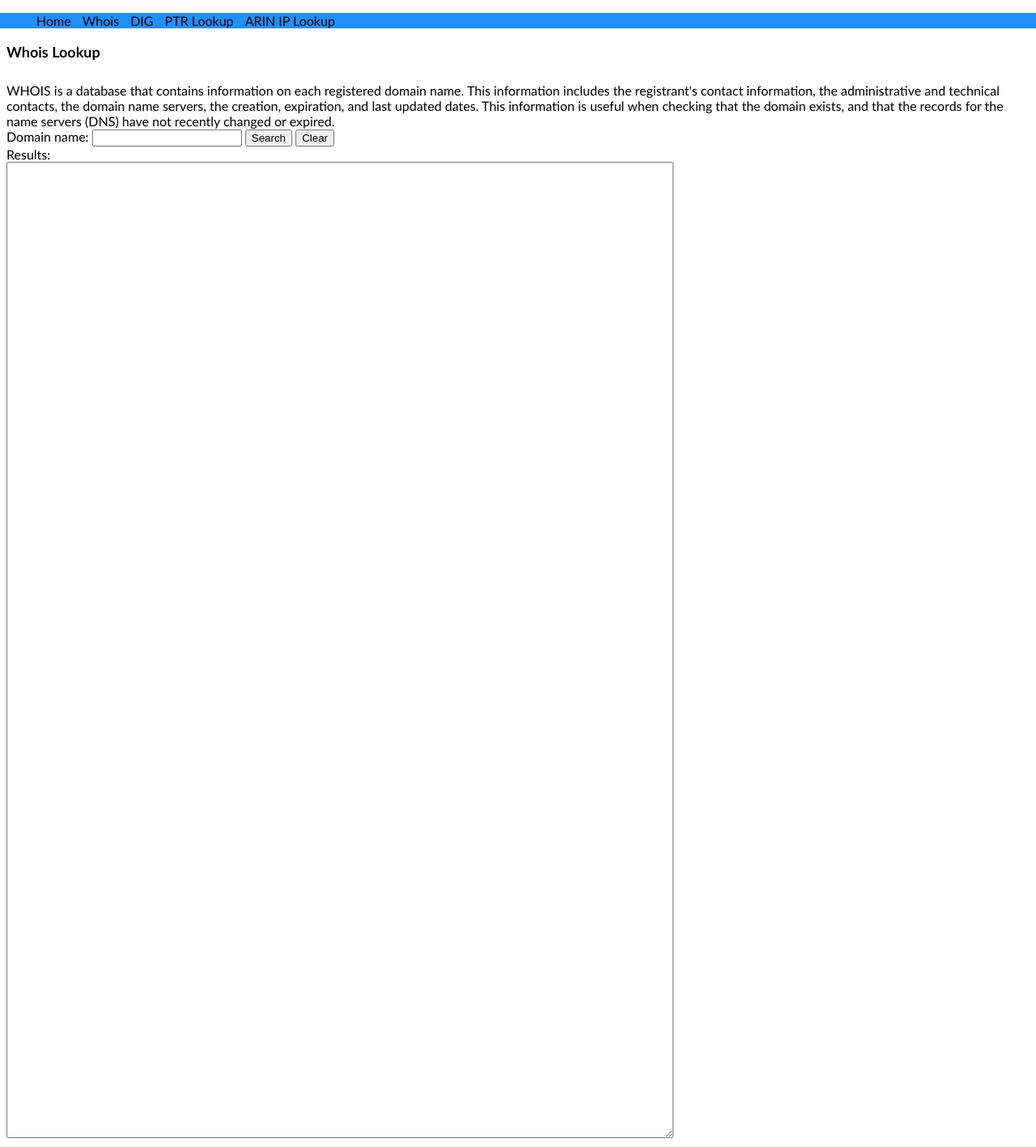
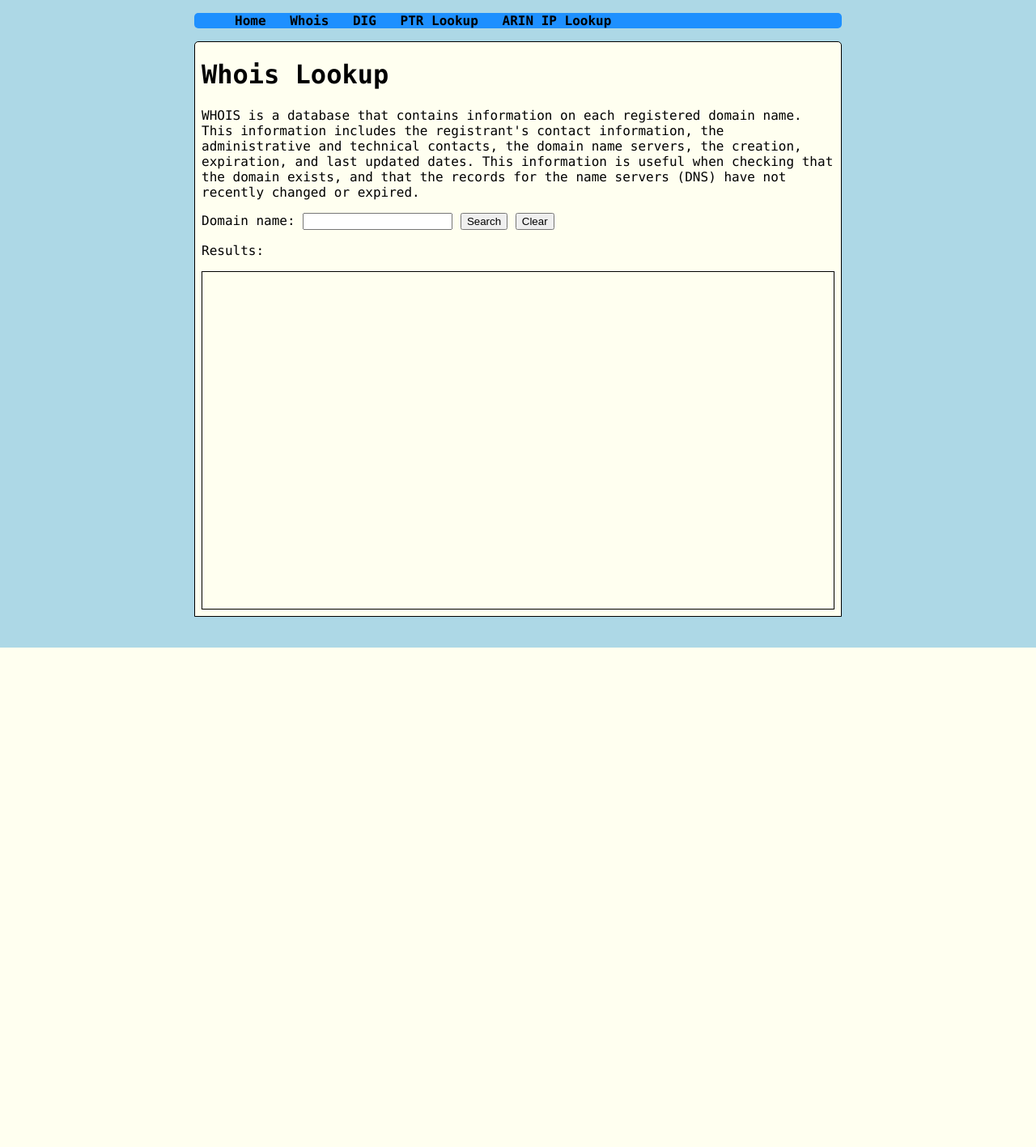
Before and after one commit to drazisil/dns360.jwebnet.net, a PHP site: page /whois.html in a window 1280 px wide. Shown: the whole page at 81% size. After the commit the page ends 800 px from the top, so only its background shows below. Run offline with PHP 8.4, Linux system fonts and the light colour scheme.

Commit message:
created a better css and adjusted whois page to not use text-area

```diff
--- a/assets/css/style.css
+++ b/assets/css/style.css
@@ -10,14 +10,22 @@
    Syntax recommendation http://www.w3.org/TR/REC-CSS2/
 */
 
+html {
+    background-color: lightblue;
+    font-family: Consolas, monaco, monospace;
+}
+
 html, body {
     padding: 0;
-    margin: 0;
+    max-width: 800px;
+    margin: 0 auto;
 }
 
 nav {
     margin-left: 0;
     background-color: dodgerblue;
+    max-width: 800px;
+    border-radius: 5px;
 }
 
 nav ul li {
@@ -25,10 +33,11 @@ nav ul li {
 }
 
 nav a {
+    font-weight: bold;
     text-decoration: none;
     color: black;
-    padding-left: 5px;
-    padding-right: 5px;
+    padding-left: 10px;
+    padding-right: 10px;
 }
 
 nav a:hover {
@@ -37,36 +46,27 @@ nav a:hover {
 }
 
 main {
-    margin: 8px;
+    padding-left: 8px;
+    padding-right: 8px;
+    padding-bottom: 8px;
+    max-width: 800px;
+    border: 1px solid;
+    background-color: ivory;
+    border-top-left-radius: 5px;
+    border-top-right-radius: 5px;
 }
 
-.big {
-    font-size: 400%;
-    text-decoration: none;
-    color: #a0a0a0;
+form {
+    margin-top: 8px;
 }
 
-/* Not required for Tabs, just to make this demo look better... */
-body, h1, h2 {
-    font-family: "Trebuchet MS", Trebuchet, Verdana, Helvetica, Arial, sans-serif;
+.results {
+    border: 1px solid black;
+    padding: 8px;
+    height: 400px;
+    overflow-y: auto;
 }
 
-h1 {
-    margin: 1em 0 1.5em;
-    font-size: 18px;
+pre {
+    word-wrap: break-word;
 }
-
-p {
-    margin: 0;
-}
-
-pre, pre + p, p + p {
-    margin: 1em 0 0;
-}
-
-.formTableDefault {
-    border: 0;
-    padding: 2px;
-    border-spacing: 0;
-    border-collapse: separate;
-}
--- a/assets/js/whois.js
+++ b/assets/js/whois.js
@@ -6,7 +6,7 @@ function doWhois() {
     var queryString = 'backend/doWho.php?host=' + $("#domainNameWhois").val();
 
     $.get(queryString, function (data) {
-        $("#res_1").html(data);
+        $("#whoisResults").html('<pre>' + data + '</pre>');
     });
     return false;
 }
--- a/whois.html
+++ b/whois.html
@@ -20,7 +20,6 @@
     </nav>
 </header>
 <main>
-
     <h1>Whois Lookup</h1>
 
     <p><a name="top"></a>
@@ -33,13 +32,16 @@
     </p>
 
     <form id="formWhois" name="formWhois" onsubmit="return doWhois();">
-        <label for="domainNameWhois">Domain name: <input id="domainNameWhois" name="domainNameWhois"
-                                                         type="text" value=""></label>
-        <input name="whois_1" type="submit" value="Search">
-        <input type="reset" value="Clear"><br>
+        <p><label for="domainNameWhois">Domain name: <input id="domainNameWhois" name="domainNameWhois"
+                                                            type="text" value=""></label>
+            <input name="whois_1" type="submit" value="Search">
+            <input type="reset" value="Clear"></p>
 
-        <label for="res_1">Results: <br><textarea id="res_1" name="res_1" rows="80"
-                                                  cols="100"></textarea></label>
+        <p>
+            Results:<br>
+
+        <div id="whoisResults" class="results">
+        </div>
     </form>
     <script type="text/javascript" src="assets/js/googleAnalytics.js"></script>
 </main>
```
